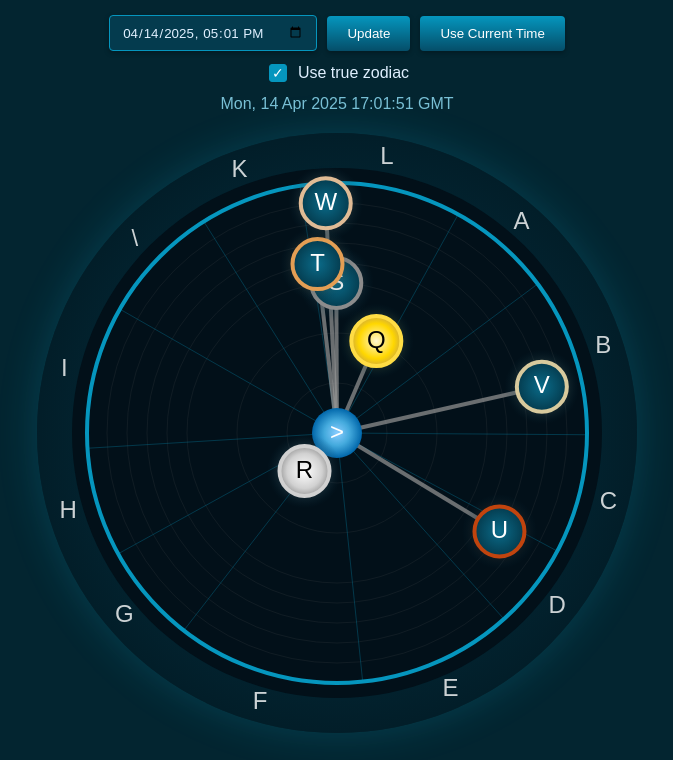
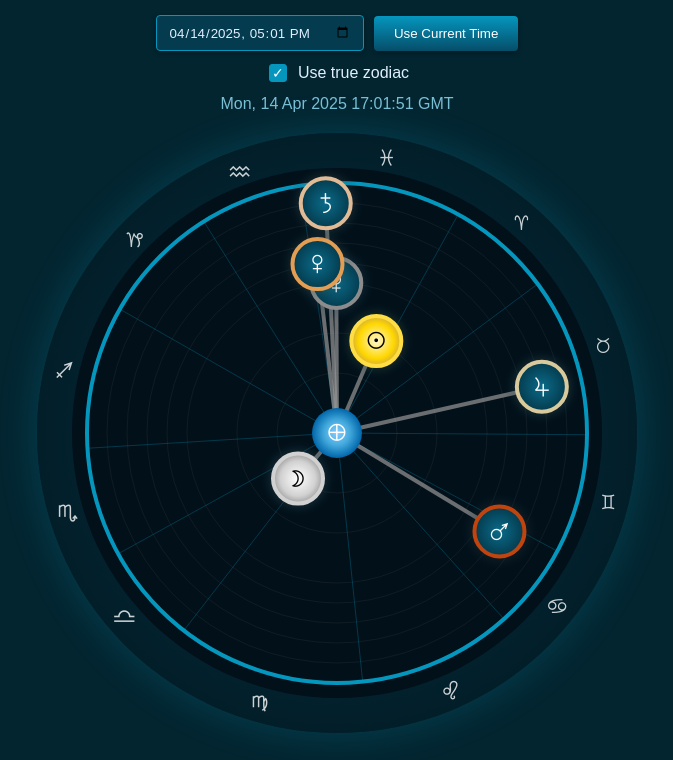
Before and after one commit to gulley/Birth-Sky, a website: page index.html in a window 1280 px wide. Shown: the part 93-853 px from the top of the page, without its empty margins (303-976 px from the left). Drawn offline with Linux system fonts and the light colour scheme.

Commit message:
Enhance README and implement zodiac features with custom font support
- Updated README to clarify celestial object positions and zodiac features.
- Removed the update button; now updates occur instantly with date picker changes.
- Added smooth animations for zodiac transitions and toggle functionality between true and traditional zodiac boundaries.
- Implemented custom font loading for Astronomicon symbols in the application.
- Adjusted celestial object radius for better visualization.

```diff
--- a/index.html
+++ b/index.html
@@ -14,7 +14,6 @@
             <div class="controls">
                 <div class="date-time-controls">
                     <input type="datetime-local" id="date-picker" class="date-picker">
-                    <button id="update-btn">Update</button>
                     <button id="current-time-btn">Use Current Time</button>
                 </div>
                 <div class="zodiac-controls">
@@ -37,6 +36,9 @@
         </div>
     </div>
 
+    <!-- Font Face Observer for reliable font loading -->
+    <script src="https://cdnjs.cloudflare.com/ajax/libs/fontfaceobserver/2.3.0/fontfaceobserver.js"></script>
+
     <!-- Define exports object for astronomy.min.js -->
     <script src="astronomy-wrapper.js"></script>
 
--- a/planet-symbols.css
+++ b/planet-symbols.css
@@ -3,6 +3,7 @@
     src: url('fonts/Astronomicon.ttf') format('truetype');
     font-weight: normal;
     font-style: normal;
+    font-display: swap; /* Use swap to prevent FOIT (Flash of Invisible Text) */
 }
 
 .planet-symbol {
--- a/script.js
+++ b/script.js
@@ -49,7 +49,7 @@ const CELESTIAL_OBJECTS = {
         eccentricity: 0.0549,
         inclination: 5.145,
         color: '#d1d1d1',
-        radius: 50
+        radius: 60
     },
     'sun': {
         symbol: '☉',  // Unicode fallback
@@ -141,9 +141,12 @@ document.addEventListener('DOMContentLoaded', function() {
     const dateString = now.toISOString().slice(0, 16); // Format: YYYY-MM-DDThh:mm
     document.getElementById('date-picker').value = dateString;
 
-    // Update button - use selected date
-    document.getElementById('update-btn').addEventListener('click', function() {
-        const dateInput = document.getElementById('date-picker').value;
+    // Load the custom font before rendering
+    loadCustomFont();
+
+    // Update immediately when date picker changes
+    document.getElementById('date-picker').addEventListener('change', function() {
+        const dateInput = this.value;
         if (dateInput) {
             const selectedDate = new Date(dateInput);
             updateCelestialPositions(selectedDate);
@@ -764,6 +767,50 @@ function adjustColor(hex, percent) {
     return `#${r.toString(16).padStart(2, '0')}${g.toString(16).padStart(2, '0')}${b.toString(16).padStart(2, '0')}`;
 }
 
+// Function to load the custom font before rendering
+function loadCustomFont() {
+    // Create a font loading promise
+    const fontPromise = new Promise((resolve, reject) => {
+        // Create a test span to check if the font is loaded
+        const testSpan = document.createElement('span');
+        testSpan.style.fontFamily = 'PlanetarySymbols, Arial';
+        testSpan.style.fontSize = '24px';
+        testSpan.style.visibility = 'hidden';
+        testSpan.textContent = 'Q'; // Use a character from the font
+
+        document.body.appendChild(testSpan);
+
+        // Use FontFaceObserver if available, otherwise use a timeout approach
+        if (typeof FontFaceObserver !== 'undefined') {
+            const observer = new FontFaceObserver('PlanetarySymbols');
+            observer.load().then(() => {
+                document.body.removeChild(testSpan);
+                resolve();
+            }).catch(err => {
+                console.warn('Font loading failed, using fallback:', err);
+                document.body.removeChild(testSpan);
+                resolve(); // Resolve anyway to continue with fallback
+            });
+        } else {
+            // Fallback: check if the font is loaded after a short delay
+            setTimeout(() => {
+                document.body.removeChild(testSpan);
+                resolve();
+            }, 500); // Wait 500ms for the font to load
+        }
+    });
+
+    // Wait for the font to load, then render
+    fontPromise.then(() => {
+        // Initial draw after font is loaded
+        updateCelestialPositions();
+    }).catch(err => {
+        console.error('Error loading font:', err);
+        // Render anyway with fallback fonts
+        updateCelestialPositions();
+    });
+}
+
 // Function to calculate Mars GeoVector (simplified placeholder)
 function calculateMarsGeoVector(date) {
     // This is a simplified placeholder function that returns a mock GeoVector
```
Also changed, not shown: README.md.
